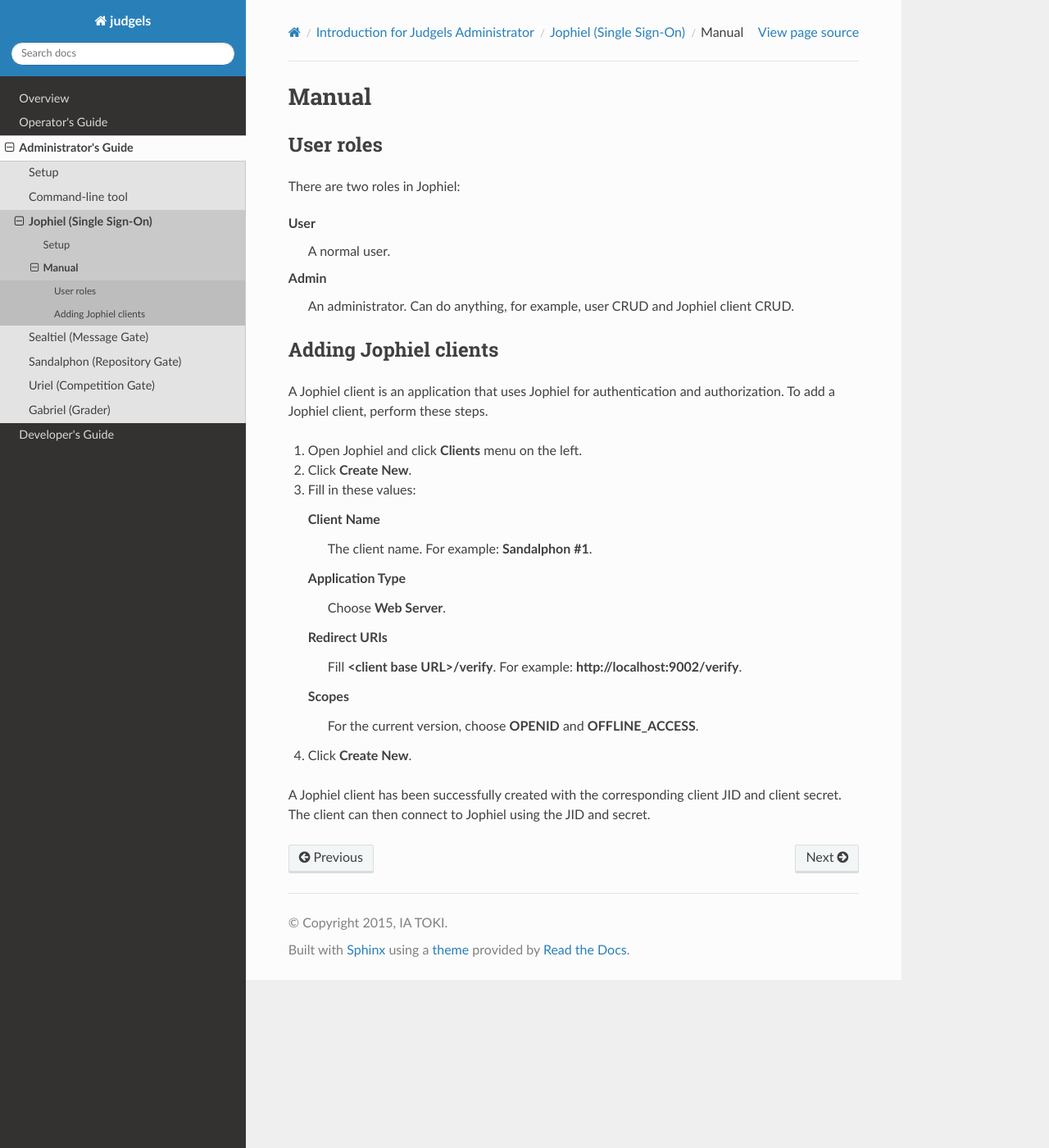
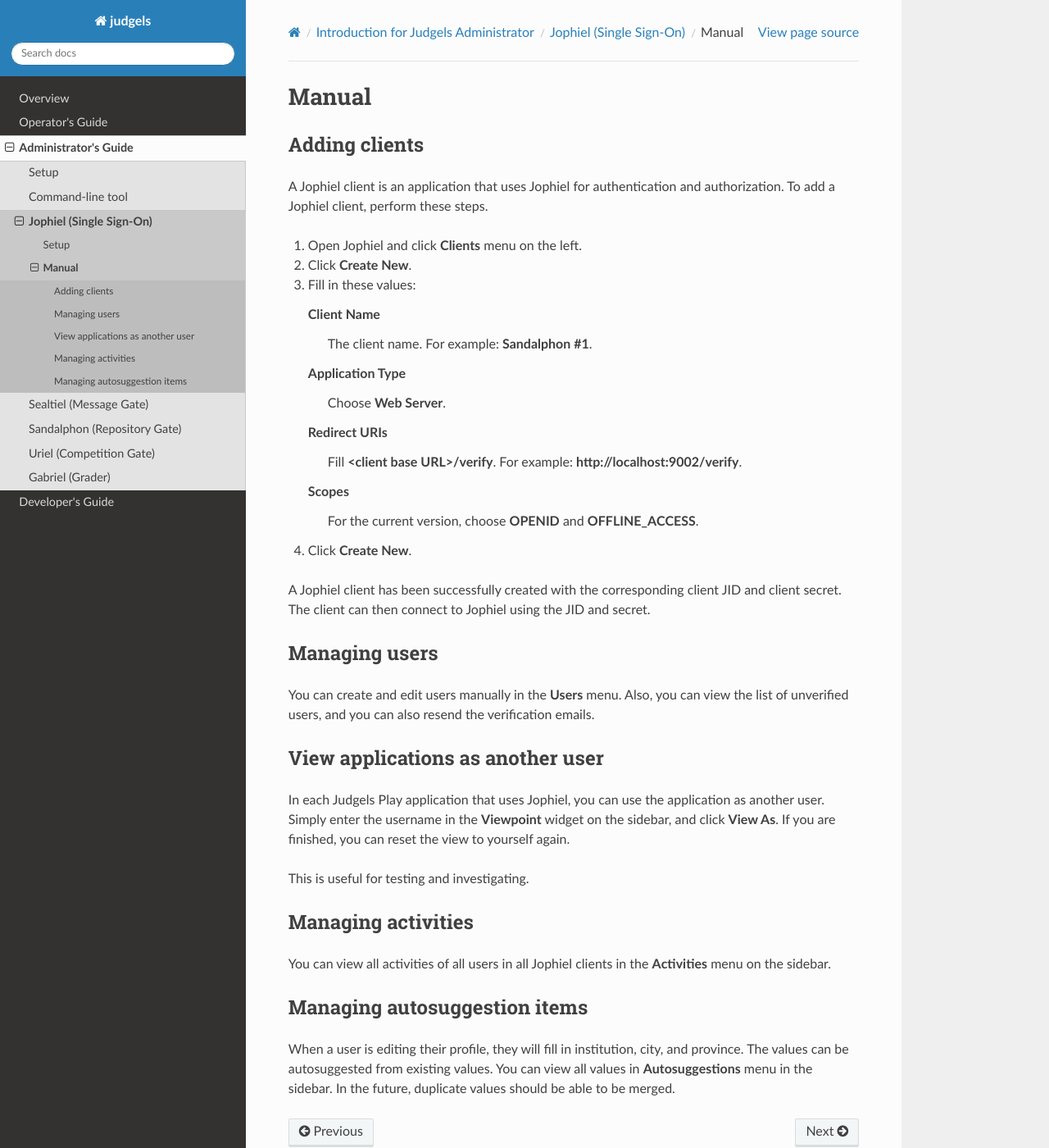
Before and after one commit to judgels/judgels, a Sphinx documentation site: the page built from docs/administrator/jophiel/manual.rst, in a window 1280 px wide and 1400 px high. Shown: the whole window at 82% size. Built offline with Sphinx 7.4.7 and the Read the Docs theme 2.0.0, drawn with Linux system fonts in a browser that asks for light colours; formulas are drawn with MathJax 3.

Commit message:
Refactor Jophiel admin guide and add additional features

```diff
--- a/docs/administrator/jophiel/manual.rst
+++ b/docs/administrator/jophiel/manual.rst
@@ -1,19 +1,8 @@
 Manual
 ======
 
-User roles
-----------
-
-There are two roles in Jophiel:
-
-User
-    A normal user.
-
-Admin
-    An administrator. Can do anything, for example, user CRUD and Jophiel client CRUD.
-
-Adding Jophiel clients
-----------------------
+Adding clients
+--------------
 
 A Jophiel client is an application that uses Jophiel for authentication and authorization. To add a Jophiel client, perform these steps.
 
@@ -35,3 +24,25 @@
 #. Click **Create New**.
 
 A Jophiel client has been successfully created with the corresponding client JID and client secret. The client can then connect to Jophiel using the JID and secret.
+
+Managing users
+--------------
+
+You can create and edit users manually in the **Users** menu. Also, you can view the list of unverified users, and you can also resend the verification emails.
+
+View applications as another user
+---------------------------------
+
+In each Judgels Play application that uses Jophiel, you can use the application as another user. Simply enter the username in the **Viewpoint** widget on the sidebar, and click **View As**. If you are finished, you can reset the view to yourself again.
+
+This is useful for testing and investigating.
+
+Managing activities
+-------------------
+
+You can view all activities of all users in all Jophiel clients in the **Activities** menu on the sidebar.
+
+Managing autosuggestion items
+-----------------------------
+
+When a user is editing their profile, they will fill in institution, city, and province. The values can be autosuggested from existing values. You can view all values in **Autosuggestions** menu in the sidebar. In the future, duplicate values should be able to be merged.
```
Also changed, not shown: docs/administrator/jophiel/jophiel.rst (+8 -2 lines).
